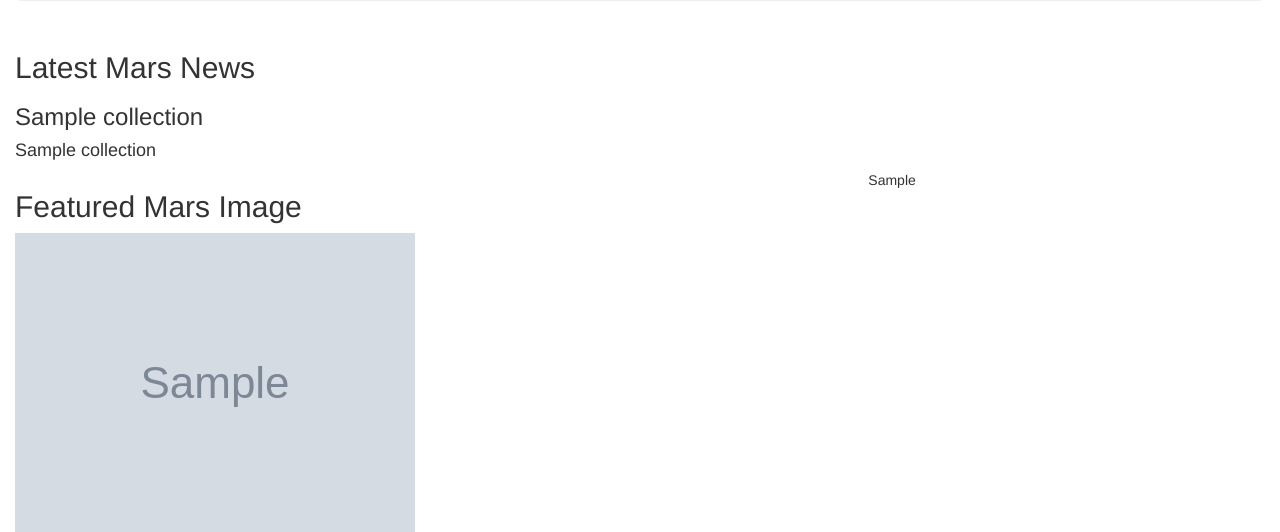
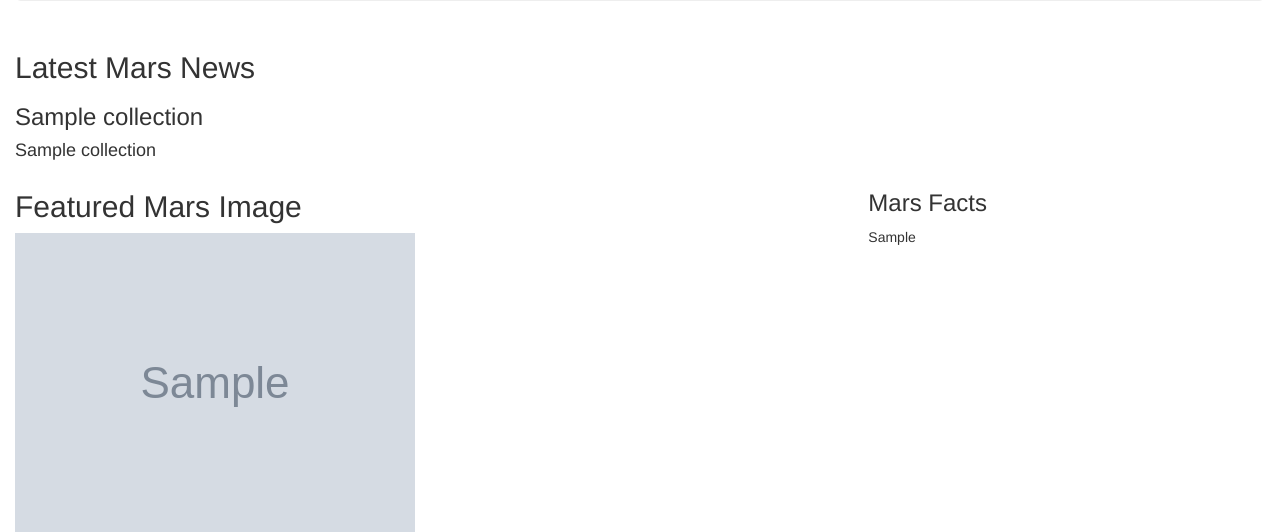
Before and after one commit to sieiden/web_scraping_challenge, a Flask app: page / in a window 1280 px wide; the page is wider, and only the part inside the window is pictured. Shown: the part 255-787 px from the top of that part. Run offline with Flask 2, Linux system fonts and the light colour scheme; grey boxes marked "Sample" are stand-in pictures; a database or web service that is not in the repository returns one stand-in record (values such as "Sample title"); some libraries are stand-ins or nearby versions.

Commit message:
news, image, and table appear with flask. Hemispheres do not

```diff
--- a/mission_to_mars/scrape_nasa.py
+++ b/mission_to_mars/scrape_nasa.py
@@ -41,8 +41,8 @@ def scrape_info():
     # Extract tables
     dfs = pd.read_html(data_url)
     mars_df = dfs[1]
-    mars_df
 
+    #turn df into html
     mars_table_html = mars_df.to_html()
     mars_table_html = mars_table_html.replace('\n', '')
 
--- a/mission_to_mars/templates/index.html
+++ b/mission_to_mars/templates/index.html
@@ -31,7 +31,8 @@
       </div>
       <!-- Mars Table -->
       <div class="col-md-4">
-        <table>{{ mars.mars_table_html|safe }}</table>
+        <h3>Mars Facts</h3>
+        <table class="table table-striped">{{ mars.mars_table_html|safe }}</table>
       </div>
     </div>
       <!-- Hemisphere Cards -->
@@ -39,7 +40,7 @@
     <h2 class="text-center">Mars Hemispheres</h2>
   </div>
 
-    {% for i in range(4) %}
+  {% for i in hemisphere_image_urls %}
 
   <div class="col-lg-3">
     <div class="card" style="width: 10rem;">
```
Lines whose indentation alone changed are shown as unchanged.
